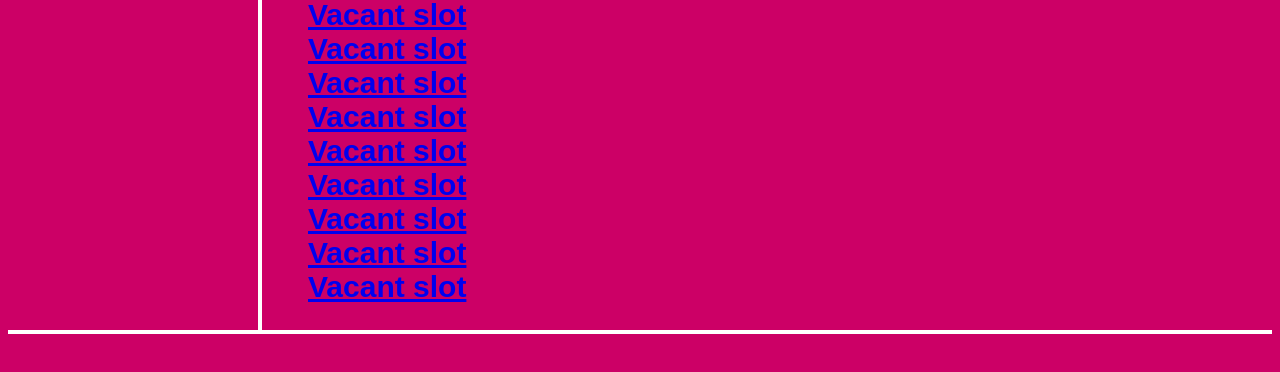
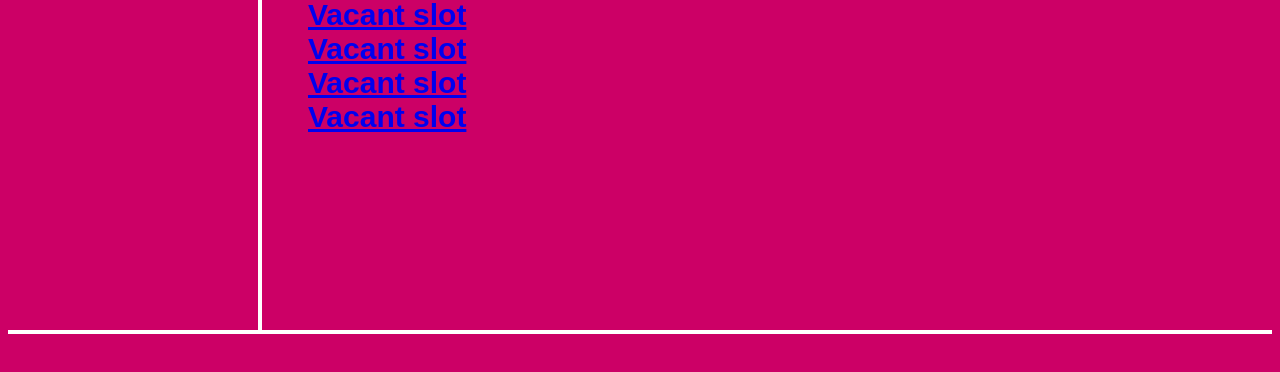
Before and after one commit to potatoesandgravy/tomthomason.github.io, a plain HTML site: page keyhere404filenotfound.html in a window 1280 px wide. Shown: the part 754-1126 px from the top of the page. Drawn offline with Linux system fonts and the light colour scheme.

Commit message:
Update keyhere404filenotfound.html

```diff
--- a/keyhere404filenotfound.html
+++ b/keyhere404filenotfound.html
@@ -93,11 +93,7 @@
          <a href="url">Vacant slot</a><br/>
          <a href="url">Vacant slot</a><br/>
          <a href="url">Vacant slot</a><br/>
-         <a href="url">Vacant slot</a><br/>
-         <a href="url">Vacant slot</a><br/>
-         <a href="url">Vacant slot</a><br/>
-         <a href="url">Vacant slot</a><br/>
-         <a href="url">Vacant slot</a><br/>
+
 
        </div>
       </div>
```
